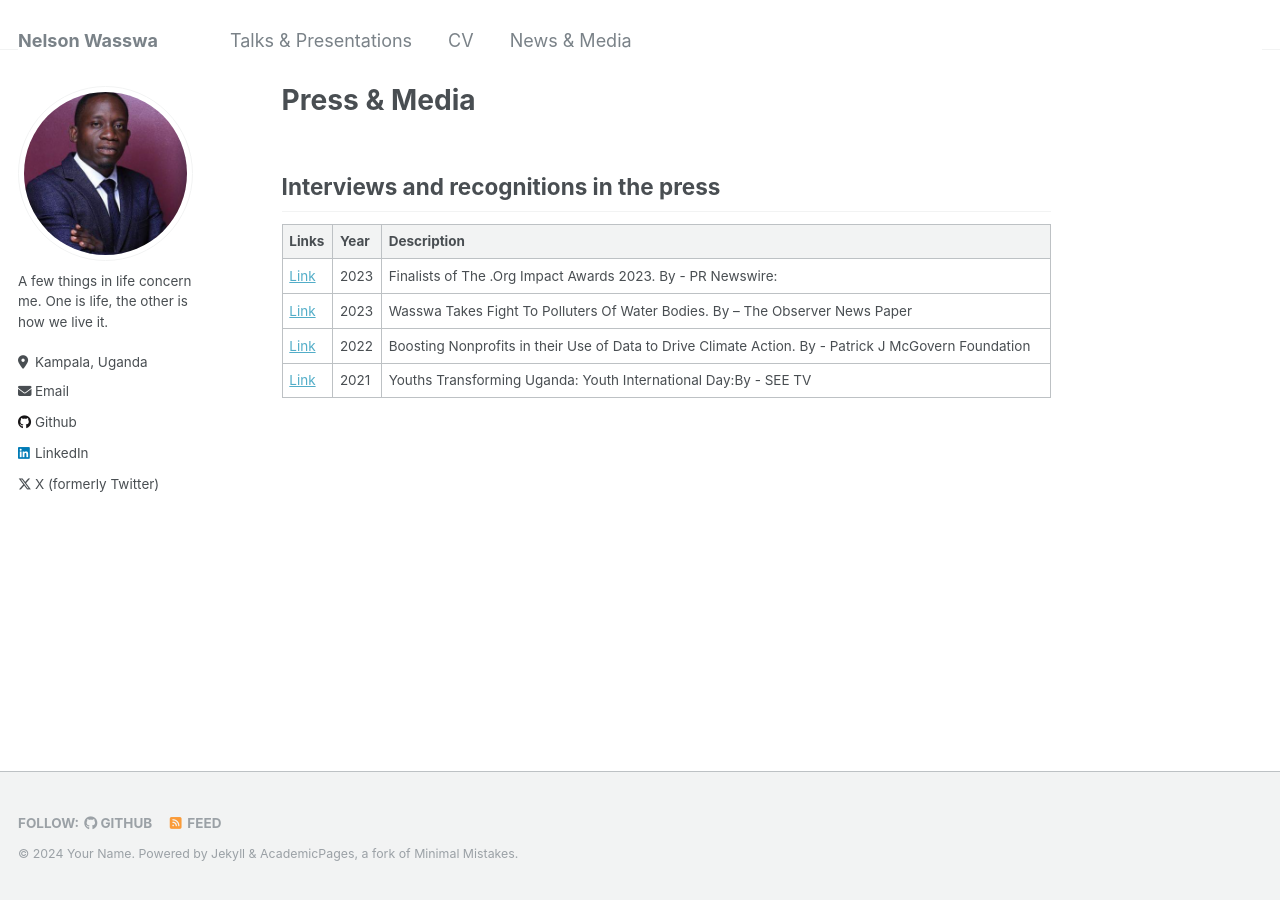
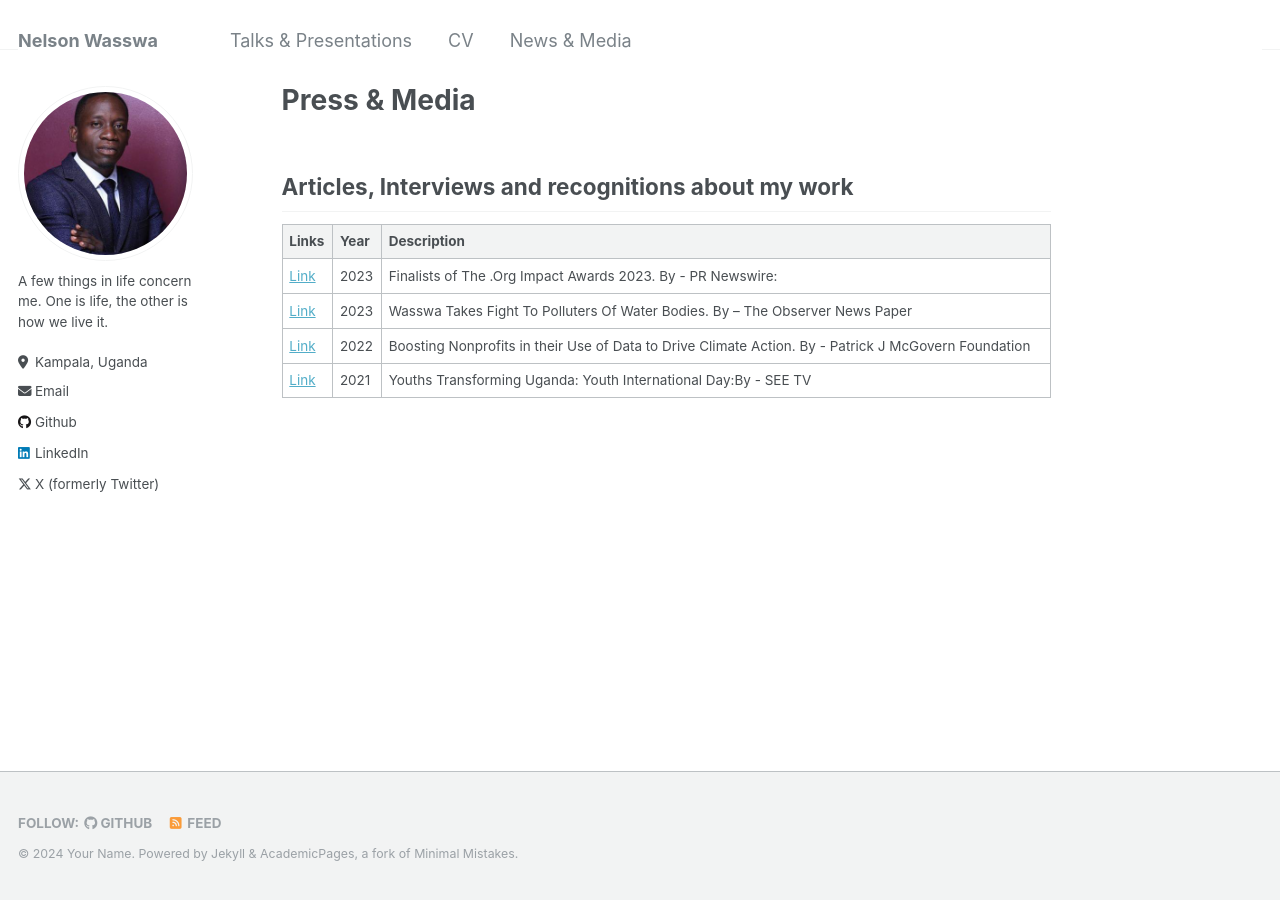
Before and after one commit to Nelwa256/nelsonwasswa.github.io, a Jekyll site: the page built from _pages/media.md, in a window 1280 px wide. Built offline with Jekyll 4.4.1, drawn with Linux system fonts in a browser that asks for light colours.

Commit message:
Update media.md

```diff
--- a/_pages/media.md
+++ b/_pages/media.md
@@ -7,7 +7,7 @@ redirect_from:
   - /markdown.html
 ---
 
-## Interviews and recognitions in the press
+## Articles, Interviews and recognitions about my work
 
 | Links            | Year   |    Description                                               |
 | --------         | ------ | ------------------------------------------------------------ |
```
